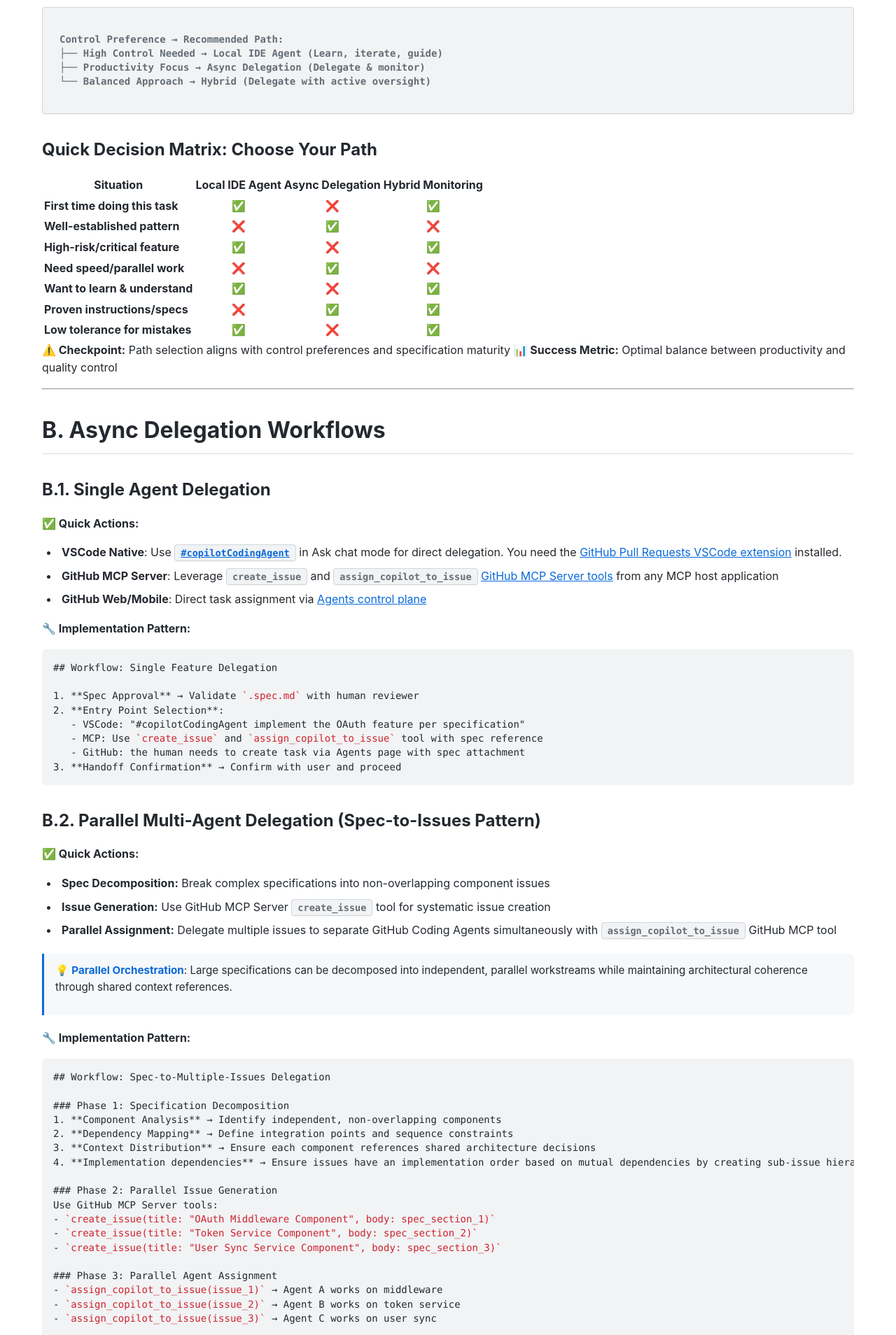
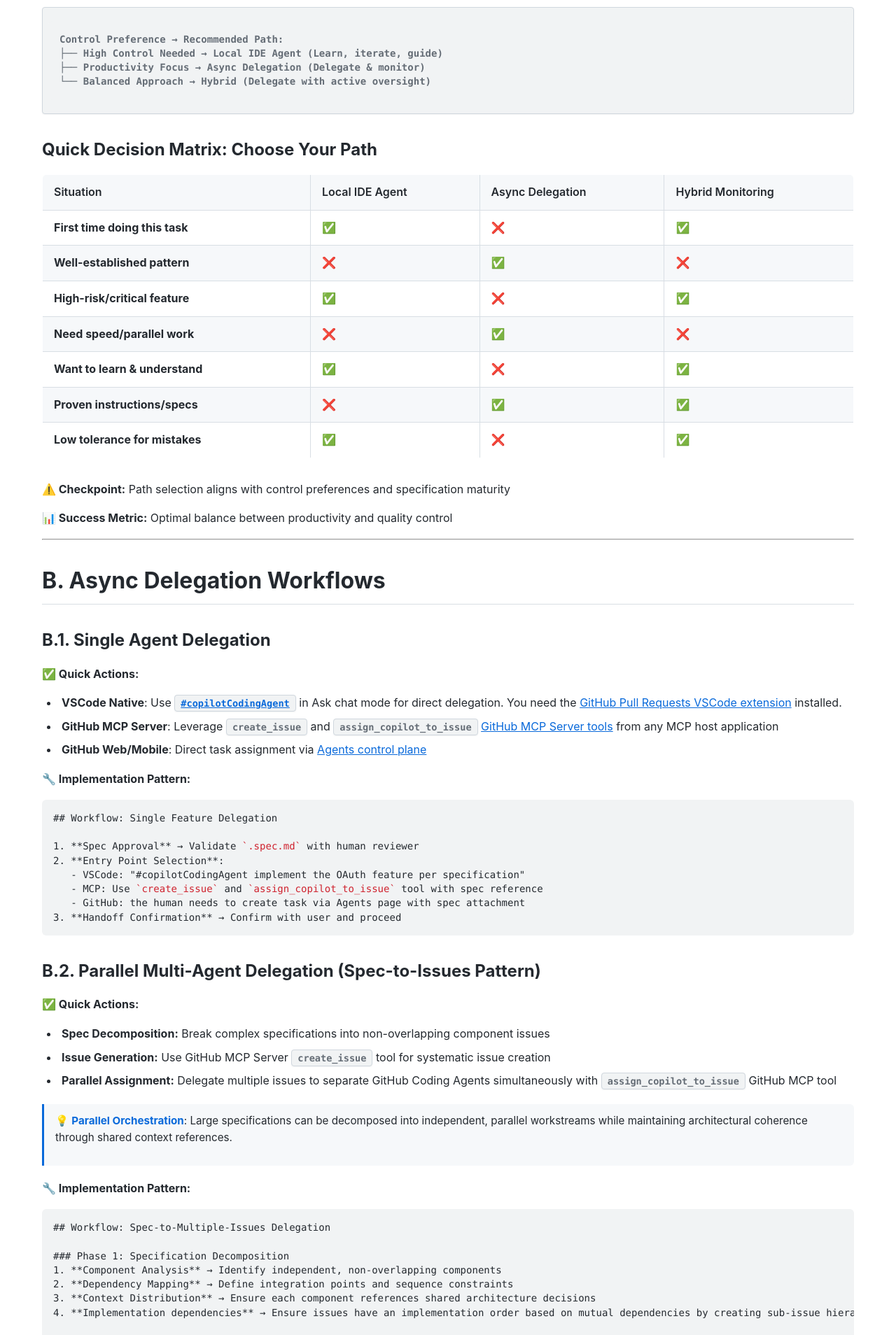
Before and after one commit to danielmeppiel/awesome-ai-native, a Jekyll site: the page built from docs/workflows/index.md, in a window 1280 px wide. Shown: the part 4003-5911 px from the top of the page at 70% size. Built offline with Jekyll 4.4.1, drawn with Linux system fonts in a browser that asks for light colours.

Commit message:
Enhance table styling and spacing in main.scss; update workflows index.md for clarity and formatting

```diff
--- a/assets/main.scss
+++ b/assets/main.scss
@@ -986,6 +986,48 @@ ul, ol {
   padding-left: 24px !important;
 }
 
+/* Table styling and spacing */
+table {
+  margin: 16px 0 32px 0 !important;
+  border-collapse: collapse !important;
+  width: 100% !important;
+  background: var(--bg-card) !important;
+  border: 1px solid var(--border-color) !important;
+  border-radius: 6px !important;
+  overflow: hidden !important;
+}
+
+table th,
+table td {
+  padding: 12px 16px !important;
+  border: 1px solid var(--border-light) !important;
+  text-align: left !important;
+  vertical-align: top !important;
+}
+
+table th {
+  background: var(--bg-secondary) !important;
+  font-weight: 600 !important;
+  color: var(--text-primary) !important;
+}
+
+table tr:nth-child(even) {
+  background: var(--bg-secondary) !important;
+}
+
+/* Add extra spacing after tables to prevent content from being too close */
+table + p,
+table + blockquote,
+table + div,
+table + h1,
+table + h2,
+table + h3,
+table + h4,
+table + h5,
+table + h6 {
+  margin-top: 32px !important;
+}
+
 ul li, ol li {
   margin-bottom: 8px !important;
   line-height: 1.6 !important;
--- a/docs/workflows/index.md
+++ b/docs/workflows/index.md
@@ -170,7 +170,9 @@ Control Preference → Recommended Path:
 | **Proven instructions/specs** | ❌ | ✅ | ✅ |
 | **Low tolerance for mistakes** | ✅ | ❌ | ✅ |
 
+
 **⚠️ Checkpoint:** Path selection aligns with control preferences and specification maturity
+
 **📊 Success Metric:** Optimal balance between productivity and quality control
 
 ---
```
